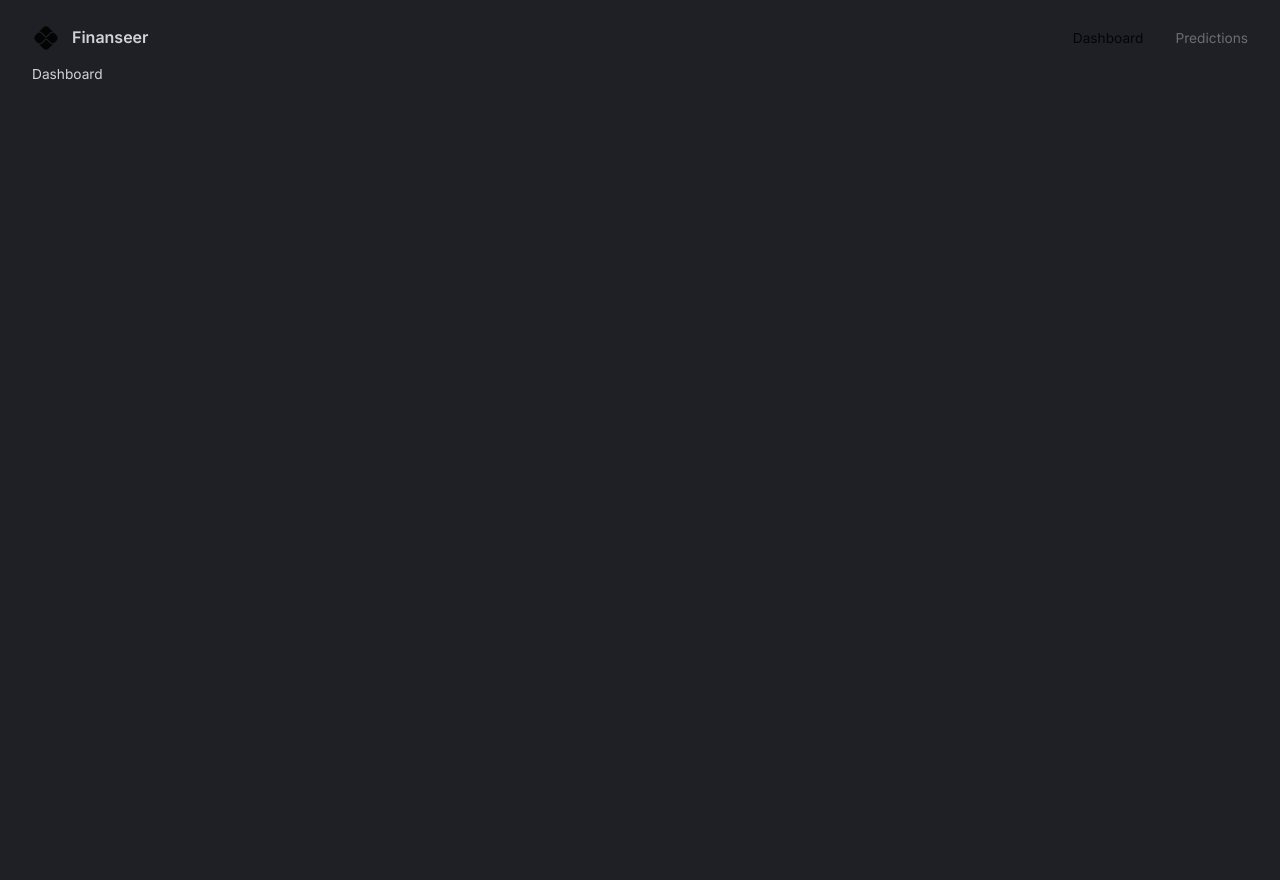
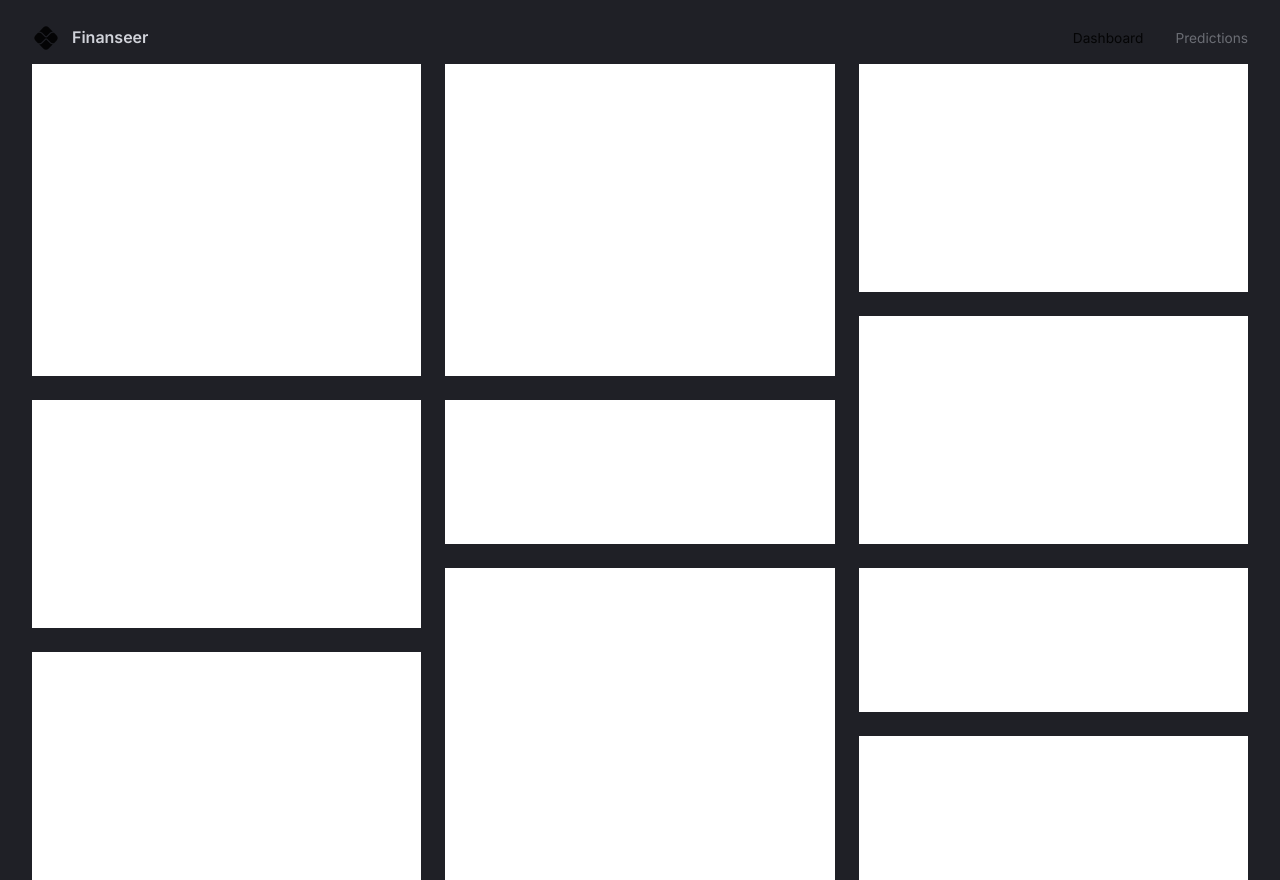
Before and after one commit to mrigangka2003/FinanceDashboard, a React (Vite) app in the folder client/: page / in a window 1280 px wide. Before the commit the page ends 800 px from the top, so only its background shows below. Built offline with nearby package versions, Linux system fonts and the light colour scheme.

Commit message:
learn and applied grid template areas

```diff
--- a/client/src/scenes/dashboard/Index.tsx
+++ b/client/src/scenes/dashboard/Index.tsx
@@ -1,14 +1,84 @@
 import { useTheme } from "@emotion/react"
-import { Box } from "@mui/material"
+import { Box, useMediaQuery } from "@mui/material"
 
-type Props = {}
+type Props = {};
+
+const gridTemplateLargeScreens = `
+  "a b c"
+  "a b c"
+  "a b c"
+  "a b f"
+  "d e f"
+  "d e f"
+  "d h i"
+  "g h i"
+  "g h j"
+  "g h j"
+`
+const gridTemplateSmallScreens = `
+  "a"
+  "a"
+  "a"
+  "a"
+  "b"
+  "b"
+  "b"
+  "b"
+  "c"
+  "c"
+  "c"
+  "d"
+  "d"
+  "d"
+  "e"
+  "e"
+  "f"
+  "f"
+  "f"
+  "g"
+  "g"
+  "g"
+  "h"
+  "h"
+  "h"
+  "h"
+  "i"
+  "i"
+  "j"
+  "j"
+`
 
 const Dashboard = (props: Props) => {
-
+  const isAboveMediumScreens = useMediaQuery("(min-width: 1200px)")
   const {palette} = useTheme() ;
 
   return (
-    <Box color={palette.grey[300]}>Dashboard</Box>
+    <Box width="100%" height="100%" display="grid" gap="1.5rem"
+      sx={
+        isAboveMediumScreens
+          ? {
+              gridTemplateColumns: "repeat(3, minmax(370px, 1fr))",
+              gridTemplateRows: "repeat(10, minmax(60px, 1fr))",
+              gridTemplateAreas: gridTemplateLargeScreens,
+            }
+          : {
+              gridAutoColumns: "1fr",
+              gridAutoRows: "80px",
+              gridTemplateAreas: gridTemplateSmallScreens,
+            }
+      }
+      >
+      <Box bgcolor="#fff" gridArea="a"></Box>
+      <Box bgcolor="#fff" gridArea="b"></Box>
+      <Box bgcolor="#fff" gridArea="c"></Box>
+      <Box bgcolor="#fff" gridArea="d"></Box>
+      <Box bgcolor="#fff" gridArea="e"></Box>
+      <Box bgcolor="#fff" gridArea="f"></Box>
+      <Box bgcolor="#fff" gridArea="g"></Box>
+      <Box bgcolor="#fff" gridArea="h"></Box>
+      <Box bgcolor="#fff" gridArea="i"></Box>
+      <Box bgcolor="#fff" gridArea="j"></Box>
+    </Box>
   )
 }
 
```
